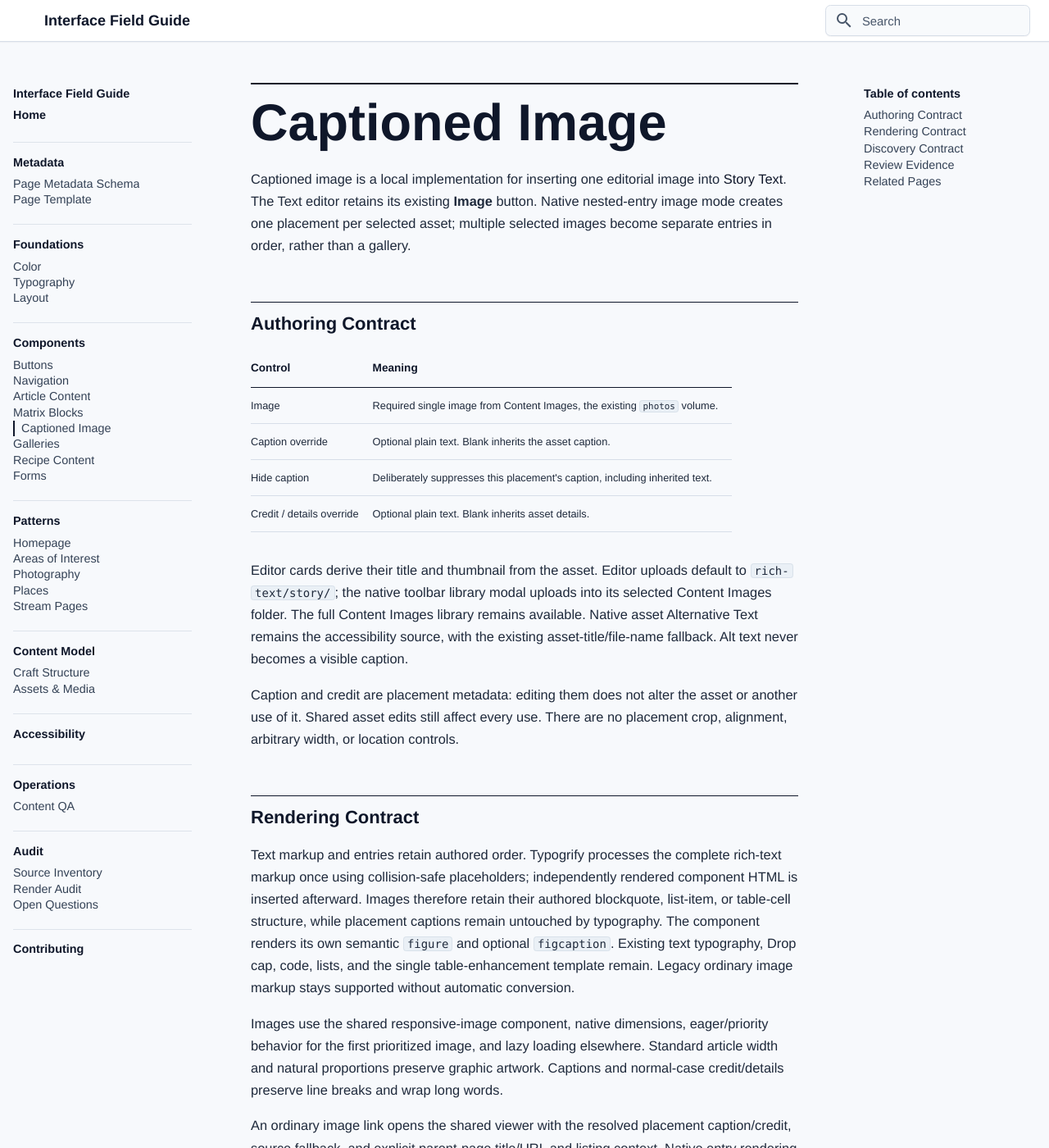
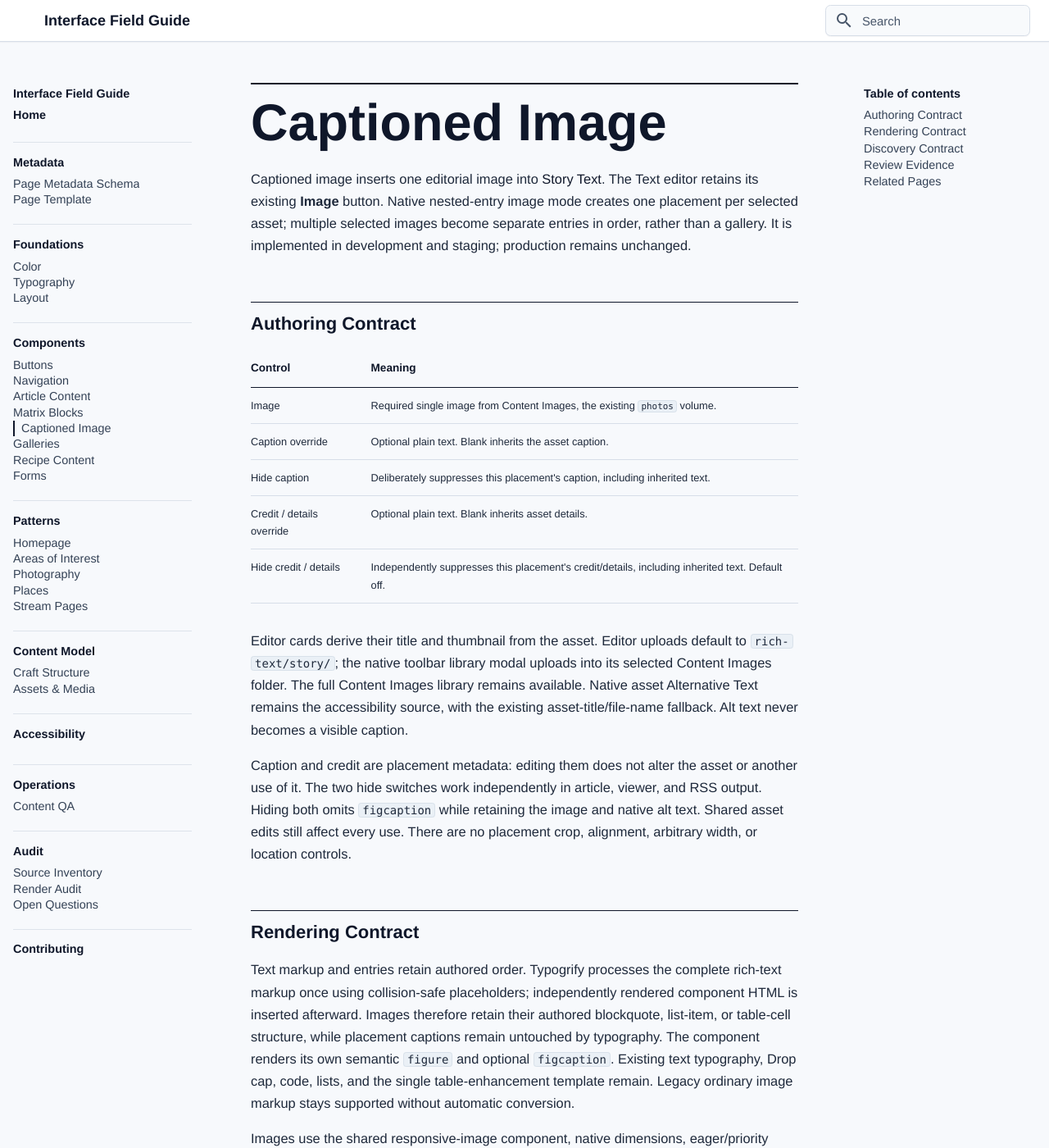
Before and after one commit to bentilden/Design-System, an MkDocs documentation site: the page built from docs/components/captioned-image.md, in a window 1280 px wide and 1400 px high. Shown: the whole window at 82% size. Built offline with MkDocs 1.6.1 and Material for MkDocs 9.7.7, drawn with Linux system fonts in a browser that asks for light colours; some web fonts are replaced; some of the changed text lies outside the part shown.

Commit message:
Document independent caption and credit visibility on staging

```diff
--- a/docs/components/captioned-image.md
+++ b/docs/components/captioned-image.md
@@ -41,7 +42,7 @@ review_status: needs audit
 
 # Captioned Image
 
-Captioned image is a local implementation for inserting one editorial image into [Story Text](matrix-blocks.md#embedded-captioned-images). The Text editor retains its existing **Image** button. Native nested-entry image mode creates one placement per selected asset; multiple selected images become separate entries in order, rather than a gallery.
+Captioned image inserts one editorial image into [Story Text](matrix-blocks.md#embedded-captioned-images). The Text editor retains its existing **Image** button. Native nested-entry image mode creates one placement per selected asset; multiple selected images become separate entries in order, rather than a gallery. It is implemented in development and staging; production remains unchanged.
 
 ## Authoring Contract
 
@@ -51,10 +52,11 @@ Captioned image is a local implementation for inserting one editorial image into
 | Caption override | Optional plain text. Blank inherits the asset caption. |
 | Hide caption | Deliberately suppresses this placement's caption, including inherited text. |
 | Credit / details override | Optional plain text. Blank inherits asset details. |
+| Hide credit / details | Independently suppresses this placement's credit/details, including inherited text. Default off. |
 
 Editor cards derive their title and thumbnail from the asset. Editor uploads default to `rich-text/story/`; the native toolbar library modal uploads into its selected Content Images folder. The full Content Images library remains available. Native asset Alternative Text remains the accessibility source, with the existing asset-title/file-name fallback. Alt text never becomes a visible caption.
 
-Caption and credit are placement metadata: editing them does not alter the asset or another use of it. Shared asset edits still affect every use. There are no placement crop, alignment, arbitrary width, or location controls.
+Caption and credit are placement metadata: editing them does not alter the asset or another use of it. The two hide switches work independently in article, viewer, and RSS output. Hiding both omits `figcaption` while retaining the image and native alt text. Shared asset edits still affect every use. There are no placement crop, alignment, arbitrary width, or location controls.
 
 ## Rendering Contract
 
@@ -64,7 +66,7 @@ Images use the shared responsive-image component, native dimensions, eager/prior
 
 An ordinary image link opens the shared viewer with the resolved placement caption/credit, source fallback, and explicit parent-page title/URL and listing context. Native entry rendering can walk the owner chain when the page was not supplied; a nested Text block is not treated as the public Post. Image links remain usable without JavaScript and on modified clicks.
 
-RSS uses the same wrapper-preserving process with feed typography, absolute image URLs, and escaped figure/caption HTML, without Alpine controls or editor-card titles. Hide caption and blank-inheritance rules match article output.
+RSS uses the same wrapper-preserving process with feed typography, absolute image URLs, and escaped figure/caption HTML, without Alpine controls or editor-card titles. Both hide switches and blank-inheritance rules match article output.
 
 ## Discovery Contract
 
@@ -78,6 +80,8 @@ Source review, 2026-10-04: inspected the files listed above in website `cad9448`
 
 Scoped local rendering correction, 2026-10-04: `cad9448` preserves wrappers spanning embedded entries. Unsaved native Entry/FieldData fixtures passed all six blockquote/list/table cases in article and feed modes, including deliberately colliding authored comments; the existing 21 rendering checks also passed. The full 65-check discovery/rendering suite and HTTP/browser checks passed after this correction. `scripts/content-images-qa.php` includes read-only feed regressions for these wrappers. Native new-Post upload, draft save/reopen, and rendered Preview also passed, and the temporary content and test session were cleaned. These checks establish local behavior only.
 
+Credit/staging follow-up, 2026-10-05: website `bdb5b4f` adds the independent Hide credit / details switch with default off. All four visibility combinations passed local save/reopen, Preview, actual viewer UI/data, and feed functional checks; native sidebar submissions still emitted overlapping-submit warnings, so this is not a warning-free CP pass. Actual local article/RSS checks passed 35 assertions. Staging release `20261005141751` matches all changed source hashes, reports the intended native field/layout configuration, and passed 72 server rendering/discovery/persistence checks with complete fixture cleanup and preserved existing content. Staging browser/editor interaction remains unverified without HTTP Basic credentials; production remains unchanged.
+
 ## Related Pages
 
 - [Assets & Media](../content-model/assets-media.md) defines content/chrome ownership, upload paths, and shared asset metadata.
```
Also changed, not shown: other parts of docs/components/captioned-image.md (+1 -0 lines), docs/components/article-content.md (+1 -1 lines), docs/content-model/assets-media.md (+1 -1 lines).
